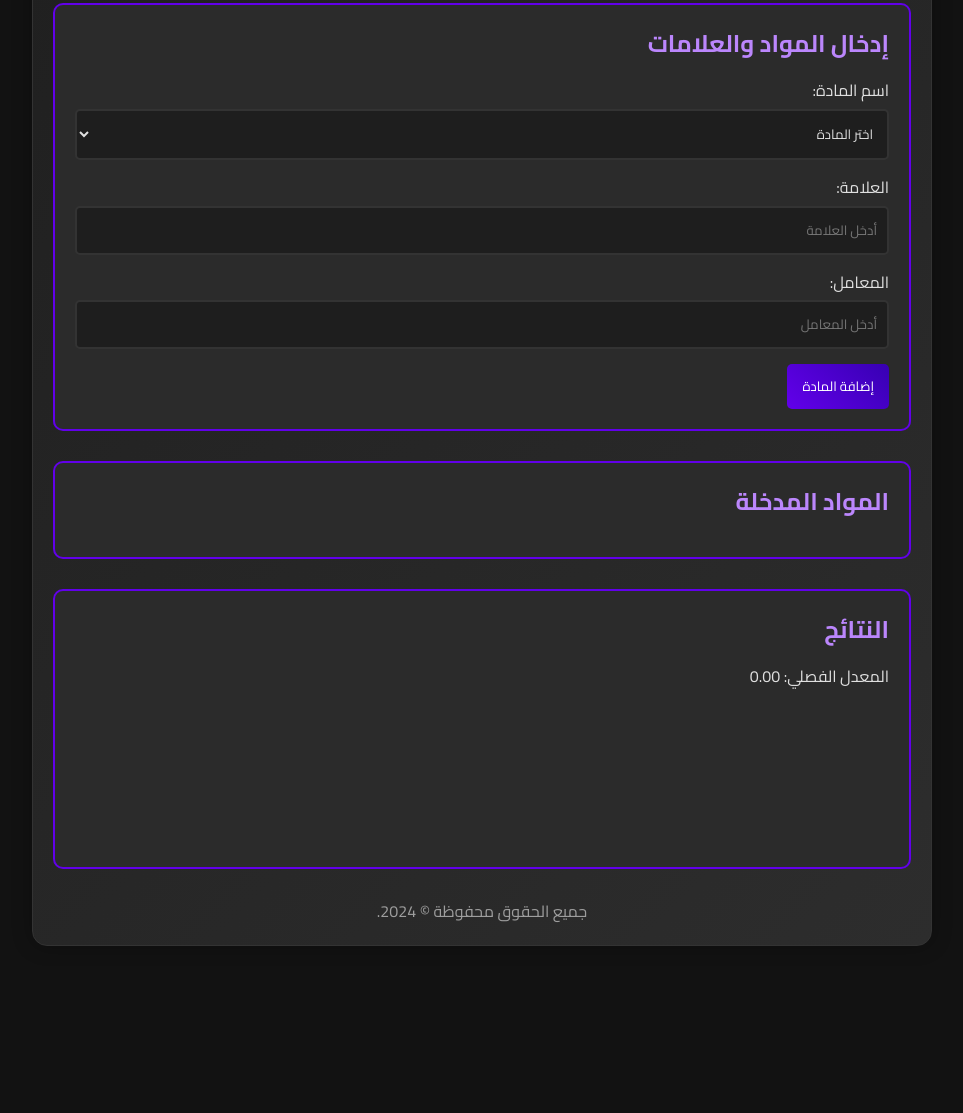
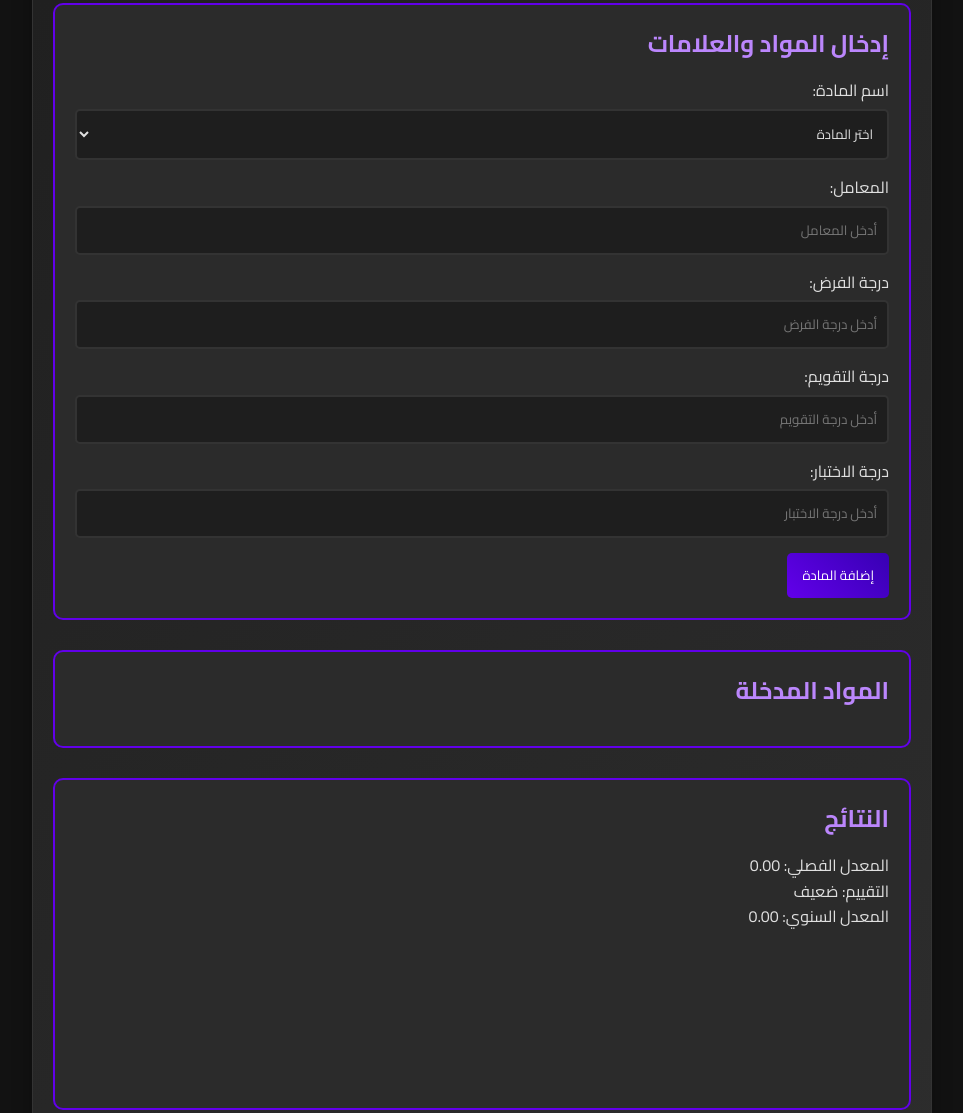
Before and after one commit to RK11DZ/CalculateSchoolAverage, a plain HTML site: page index.html in a window 1280 px wide. Shown: the part 338-1451 px from the top of the page, without its empty margins (158-1121 px from the left). Before the commit the page ends 1304 px from the top, so only its background shows below. Drawn offline with nearby package versions, Linux system fonts and the light colour scheme.

Commit message:
index.html

```diff
--- a/index.html
+++ b/index.html
@@ -39,17 +39,25 @@
                     <option value="لغة فرنسية">لغة فرنسية</option>
                     <option value="لغة إنجليزية">لغة إنجليزية</option>
                     <option value="لغة أمازيغية">لغة أمازيغية</option>
-                    <option value="اجتماعيات">اجتماعيات</option> <!-- تم دمج التاريخ والجغرافيا هنا -->
+                    <option value="اجتماعيات">اجتماعيات</option>
                     <option value="علوم">علوم</option>
                 </select>
             </div>
             <div class="form-group">
-                <label for="grade">العلامة:</label>
-                <input type="number" id="grade" placeholder="أدخل العلامة" min="0" max="20">
+                <label for="coefficient">المعامل:</label>
+                <input type="number" id="coefficient" placeholder="أدخل المعامل" min="1" max="5">
             </div>
             <div class="form-group">
-                <label for="coefficient">المعامل:</label>
-                <input type="number" id="coefficient" placeholder="أدخل المعامل" min="1" max="5">
+                <label for="assignment1">درجة الفرض:</label>
+                <input type="number" id="assignment1" placeholder="أدخل درجة الفرض" min="0" max="20">
+            </div>
+            <div class="form-group">
+                <label for="exam1">درجة التقويم:</label>
+                <input type="number" id="exam1" placeholder="أدخل درجة التقويم" min="0" max="20">
+            </div>
+            <div class="form-group">
+                <label for="finalExam">درجة الاختبار:</label>
+                <input type="number" id="finalExam" placeholder="أدخل درجة الاختبار" min="0" max="20">
             </div>
             <button onclick="addSubject()">إضافة المادة</button>
         </section>
@@ -63,16 +71,17 @@
             <h2>النتائج</h2>
             <div class="average-results">
                 <p>المعدل الفصلي: <span id="semester-average">0.00</span></p>
+                <p>التقييم: <span id="grade-evaluation">ضعيف</span></p>
+                <p>المعدل السنوي: <span id="annual-average">0.00</span></p>
             </div>
             <canvas id="performanceChart"></canvas>
         </section>
 
         <footer>
-            <p> جميع الحقوق محفوظة  &copy; 2024.</p>
+            <p> جميع الحقوق محفوظة &copy; 2024.</p>
         </footer>
 
         <script src="https://cdnjs.cloudflare.com/ajax/libs/Chart.js/4.4.1/chart.min.js"></script>
-        <script src="https://cdn.jsdelivr.net/npm/chart.js"></script>
         <script src="script.js"></script>
     </div>
 </body>
```
